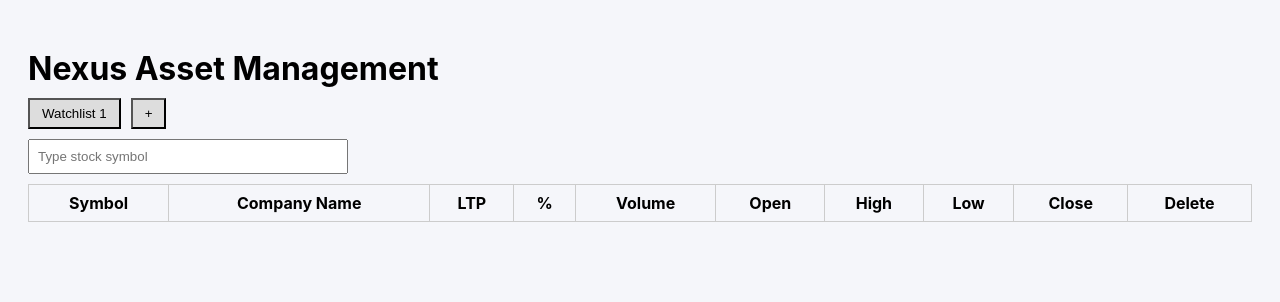
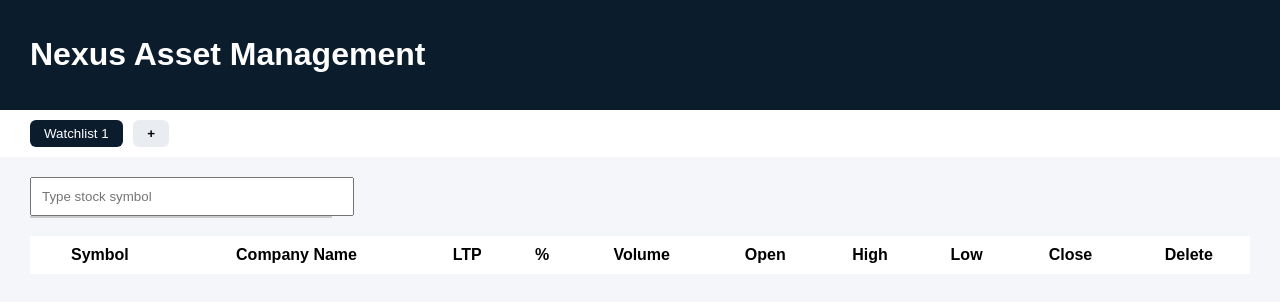
Before and after one commit to mrchopzy-ui/kotak-watchlist, a Flask app: page / in a window 1280 px wide. Shown: the top 302 px of the page. Run offline with Flask 3, Linux system fonts and the light colour scheme; data comes from the database, SQL or seed files in the repository; data that the repository does not hold is empty; parts of the project's set-up code (start-up, migrations or seed data) failed here and were passed over.

Commit message:
Update style.css

```diff
--- a/static/style.css
+++ b/static/style.css
@@ -1,9 +1,74 @@
-body{font-family:Inter;background:#f5f6fa;padding:20px}
-h1{margin-bottom:10px}
-.tabs{display:flex;gap:10px;margin-bottom:10px}
-.tab{padding:6px 12px;background:#ddd;cursor:pointer}
-#search{width:300px;padding:8px}
-#suggestions div{background:#fff;padding:6px;cursor:pointer}
-table{width:100%;border-collapse:collapse;margin-top:10px}
-th,td{border:1px solid #ccc;padding:8px;text-align:center}
-button{cursor:pointer}
+body {
+    margin: 0;
+    font-family: Arial, sans-serif;
+    background: #f4f6f9;
+}
+
+.top-bar {
+    background: #0b1c2d;
+    color: white;
+    padding: 15px 30px;
+}
+
+.tabs {
+    background: white;
+    padding: 10px 30px;
+}
+
+.tab {
+    padding: 6px 14px;
+    margin-right: 6px;
+    border-radius: 6px;
+    border: none;
+    background: #e9ecf1;
+    cursor: pointer;
+}
+
+.tab.active {
+    background: #0b1c2d;
+    color: white;
+}
+
+.tab.add {
+    font-weight: bold;
+}
+
+.search-box {
+    margin: 20px 30px;
+    position: relative;
+    width: 300px;
+}
+
+#search {
+    width: 100%;
+    padding: 10px;
+}
+
+#suggestions {
+    position: absolute;
+    background: white;
+    width: 100%;
+    border: 1px solid #ccc;
+    z-index: 10;
+}
+
+.suggestion-item {
+    padding: 8px;
+    cursor: pointer;
+}
+
+.suggestion-item:hover {
+    background: #eef2f7;
+}
+
+table {
+    margin: 0 30px 30px;
+    width: calc(100% - 60px);
+    background: white;
+    border-collapse: collapse;
+}
+
+th, td {
+    padding: 10px;
+    text-align: center;
+}
```
